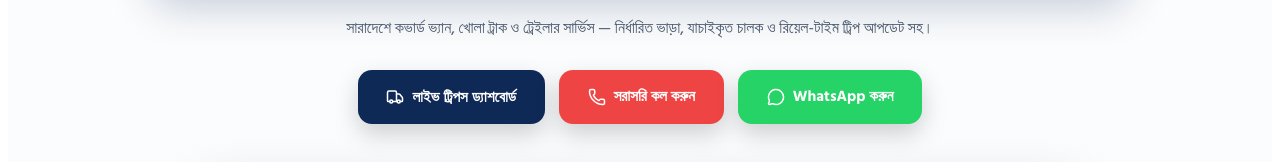
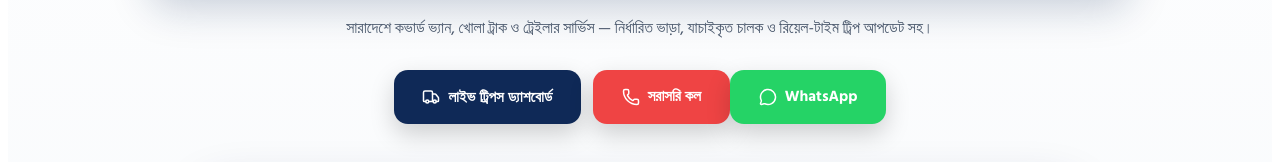
Before and after one commit to Rijbi-Khan/desh-transport, a React (Vite) app: page / in a window 1280 px wide. Shown: the part 370-532 px from the top of the page. Built offline with nearby package versions, Linux system fonts and the light colour scheme.

Commit message:
Optimize mobile CTA button layout into 2 compact rows instead of vertical stack

```diff
--- a/src/LandingPage.jsx
+++ b/src/LandingPage.jsx
@@ -301,8 +301,12 @@ const LandingPage = () => {
           .nav-btn-compact { padding: 8px 10px !important; font-size: 13px !important; }
           .hero-section { padding: 24px 16px 45px !important; }
           .hero-title { font-size: 24px !important; }
-          .hero-cta-group { flex-direction: column !important; width: 100% !important; }
-          .hero-cta-group a, .hero-cta-group button { width: 100% !important; justify-content: center !important; }
+          .hero-cta-group { display: flex; gap: 12px; justify-content: center; align-items: center; flex-wrap: wrap; }
+          .hero-cta-subgroup { display: flex; gap: 12px; }
+          .hero-cta-group { flex-direction: column !important; width: 100% !important; gap: 10px !important; }
+          .cta-btn-main { width: 100% !important; justify-content: center !important; padding: 0.85rem 1rem !important; }
+          .hero-cta-subgroup { width: 100% !important; display: flex !important; gap: 10px !important; }
+          .cta-btn-sub { flex: 1 1 calc(50% - 5px) !important; width: 50% !important; justify-content: center !important; padding: 0.85rem 0.5rem !important; font-size: 0.88rem !important; white-space: nowrap !important; }
           .stat-badges-strip { bottom: -18px !important; padding: 10px 12px !important; }
           .stat-badge-val { font-size: 16px !important; }
           .stat-badge-lbl { font-size: 11px !important; }
@@ -556,30 +560,35 @@ const LandingPage = () => {
             <motion.div
               variants={fadeUpItem}
               className="hero-cta-group"
-              style={{ display: "flex", gap: "14px", justifyContent: "center", flexWrap: "wrap" }}
+              style={{ display: "flex", gap: "12px", justifyContent: "center", flexWrap: "wrap", width: "100%" }}
             >
               <button
                 onClick={() => navigate("/trips")}
+                className="cta-btn-main"
                 style={{ ...buttonStyle, background: "#0f2957", color: "white" }}
               >
-                <Truck size={18} /> লাইভ ট্রিপস ড্যাশবোর্ড
+                <Truck size={18} /> <span>লাইভ ট্রিপস ড্যাশবোর্ড</span>
               </button>
 
+              <div className="hero-cta-subgroup">
                 <a
                   href="tel:01719228840"
+                  className="cta-btn-sub"
                   style={{ ...buttonStyle, background: "#ef4444", color: "white" }}
                 >
-                <Phone size={18} /> সরাসরি কল করুন
+                  <Phone size={18} /> <span>সরাসরি কল</span>
                 </a>
 
                 <a
                   href={whatsappHref}
                   target="_blank"
                   rel="noreferrer"
+                  className="cta-btn-sub"
                   style={{ ...buttonStyle, background: "#25d366", color: "white" }}
                 >
-                <MessageCircle size={18} /> WhatsApp করুন
+                  <MessageCircle size={18} /> <span>WhatsApp</span>
                 </a>
+              </div>
             </motion.div>
           </div>
 
```
Lines whose indentation alone changed are shown as unchanged.
